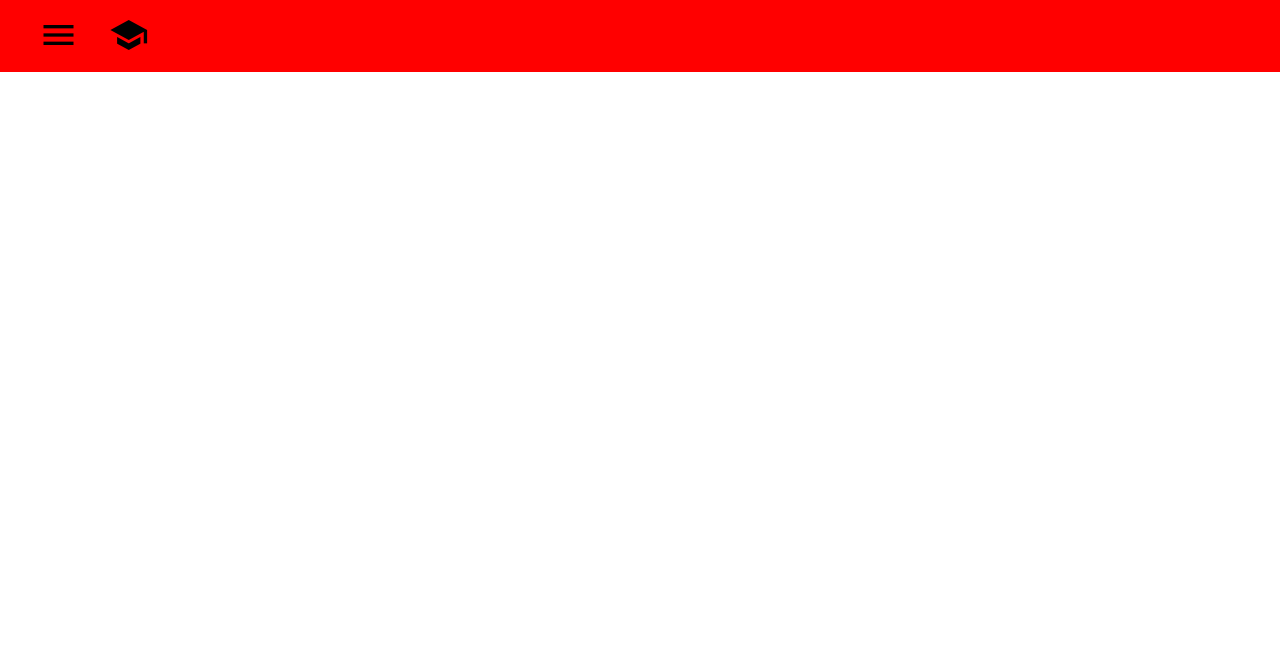
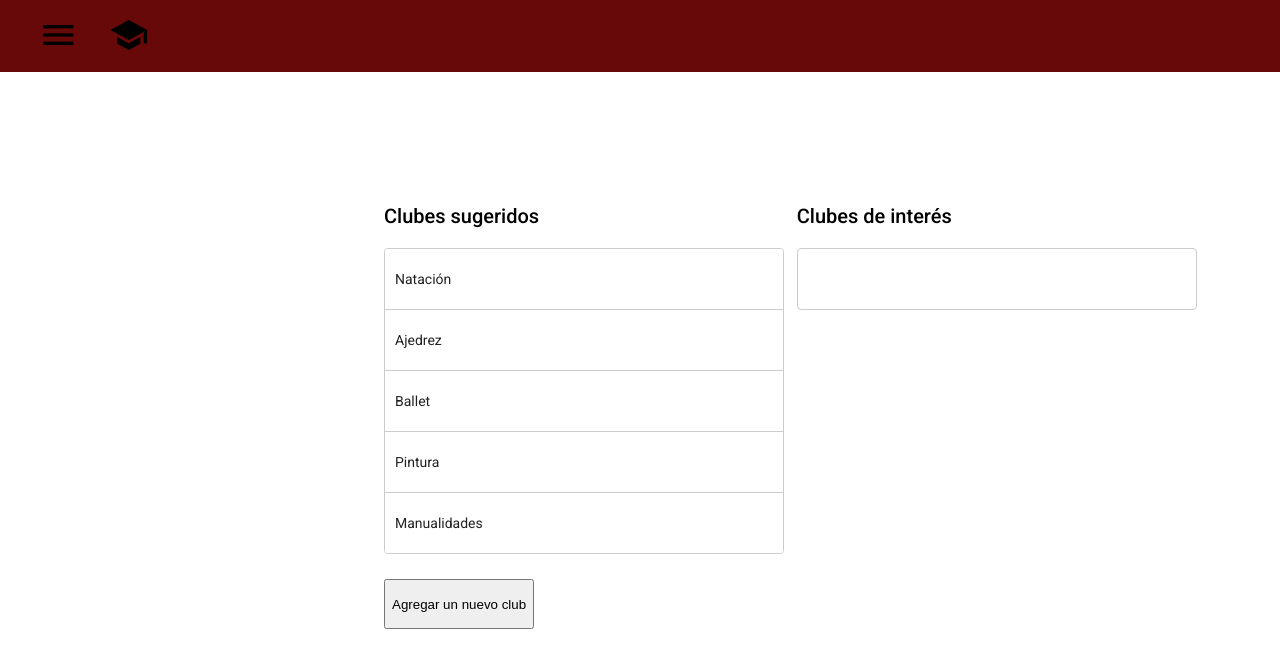
Before and after one commit to lazhero/Proyecto1BasesAvanzadas, an Angular app in the folder EscuelaATI/: page /clubs in a window 1280 px wide. Before the commit this address led to /. Shown: the top 668 px of the page. Built offline with nearby package versions, Linux system fonts and the light colour scheme.

Commit message:
[Add] Clubs component, drag and drop columns

```diff
--- a/EscuelaATI/angular.json
+++ b/EscuelaATI/angular.json
@@ -99,5 +99,8 @@
         }
       }
     }
+  },
+  "cli": {
+    "analytics": false
   }
 }
--- a/EscuelaATI/src/app/app.component.css
+++ b/EscuelaATI/src/app/app.component.css
@@ -2,7 +2,7 @@
 
 
 .headerBar{
-    background-color: red;
+    background-color:rgb(103, 9, 9);
     height: 9vh;
     margin: 0;
     padding: 0;
--- /dev/null
+++ b/EscuelaATI/src/app/modules/student-view/clubs-list/clubs-list.component.css
@@ -0,0 +1,75 @@
+.example-container {
+    width: 400px;
+    max-width: 100%;
+    margin: 0 25px 25px 0;
+    display: inline-block;
+    vertical-align: top;
+    margin-left: 30%;
+    margin-right: 1%;
+    margin-top: 10%;
+  }
+
+  .interest-container {
+    width: 400px;
+    max-width: 100%;
+    margin: 0 25px 25px 0;
+    display: inline-block;
+    vertical-align: top;
+    margin-top: 10%;
+  }
+
+  .example-list {
+    border: solid 1px #ccc;
+    min-height: 60px;
+    background: white;
+    border-radius: 4px;
+    overflow: hidden;
+    display: block;
+  }
+
+  .example-box {
+    padding: 20px 10px;
+    border-bottom: solid 1px #ccc;
+    color: rgba(0, 0, 0, 0.87);
+    display: flex;
+    flex-direction: row;
+    align-items: center;
+    justify-content: space-between;
+    box-sizing: border-box;
+    cursor: move;
+    background: white;
+    font-size: 14px;
+  }
+
+  .cdk-drag-preview {
+    box-sizing: border-box;
+    border-radius: 4px;
+    box-shadow: 0 5px 5px -3px rgba(0, 0, 0, 0.2),
+                0 8px 10px 1px rgba(0, 0, 0, 0.14),
+                0 3px 14px 2px rgba(0, 0, 0, 0.12);
+  }
+
+  .cdk-drag-placeholder {
+    opacity: 0;
+  }
+
+  .cdk-drag-animating {
+    transition: transform 250ms cubic-bezier(0, 0, 0.2, 1);
+  }
+
+  .example-box:last-child {
+    border: none;
+  }
+
+  .example-list.cdk-drop-list-dragging .example-box:not(.cdk-drag-placeholder) {
+    transition: transform 250ms cubic-bezier(0, 0, 0.2, 1);
+  }
+
+  .add-button {
+    display:flex;
+    width: 490px;
+    height: 50px;
+    color: rgb(188, 24, 24);
+    margin-left: 30%;
+    margin-right: 1%
+  }
--- /dev/null
+++ b/EscuelaATI/src/app/modules/student-view/clubs-list/clubs-list.component.html
@@ -0,0 +1,33 @@
+
+<div cdkDropListGroup>
+    <div class="example-container">
+      <h2>Clubes sugeridos</h2>
+
+      <div
+        cdkDropList
+        [cdkDropListData]="items"
+        class="example-list"
+        cdkDropListSortingDisabled
+        (cdkDropListDropped)="drop($event)">
+        <div class="example-box" *ngFor="let item of items" cdkDrag>{{item}}</div>
+      </div>
+    </div>
+
+    <div class="interest-container">
+      <h2>Clubes de interés</h2>
+
+      <div
+        cdkDropList
+        [cdkDropListData]="basket"
+        class="example-list"
+        (cdkDropListDropped)="drop($event)">
+        <div class="example-box" *ngFor="let item of basket" cdkDrag>{{item}}</div>
+      </div>
+    </div>
+
+    <div class="add-button">
+      <button mat-raised-button color="primary">Agregar un nuevo club</button>
+    </div>
+
+
+</div>
--- /dev/null
+++ b/EscuelaATI/src/app/modules/student-view/clubs-list/clubs-list.component.ts
@@ -0,0 +1,29 @@
+import {Component} from '@angular/core';
+import {CdkDragDrop, moveItemInArray, transferArrayItem} from '@angular/cdk/drag-drop';
+
+/**
+ * @title Drag&Drop disabled sorting
+ */
+@Component({
+  selector: 'cdk-drag-drop-disabled-sorting-example',
+  templateUrl: './clubs-list.component.html',
+  styleUrls: ['./clubs-list.component.css'],
+})
+export class CdkDragDropDisabledSortingExample {
+  items = ['Natación', 'Ajedrez', 'Ballet', 'Pintura', 'Manualidades'];
+
+  basket = [];
+
+  drop(event: CdkDragDrop<string[]>) {
+    if (event.previousContainer === event.container) {
+      moveItemInArray(event.container.data, event.previousIndex, event.currentIndex);
+    } else {
+      transferArrayItem(
+        event.previousContainer.data,
+        event.container.data,
+        event.previousIndex,
+        event.currentIndex,
+      );
+    }
+  }
+}
```
Also changed, not shown: EscuelaATI/src/app/app.module.ts (+6 -2 lines), EscuelaATI/src/app/modules/student-view/student-view-routing.module.ts (added, +13 -0 lines), EscuelaATI/src/app/modules/student-view/student-view.module.ts (added, +21 -0 lines), 2 other files (tests, documents, lock files or other folders).
